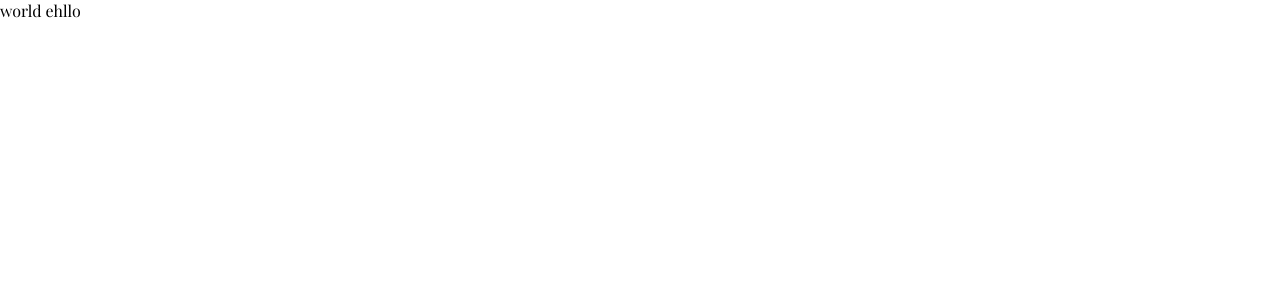
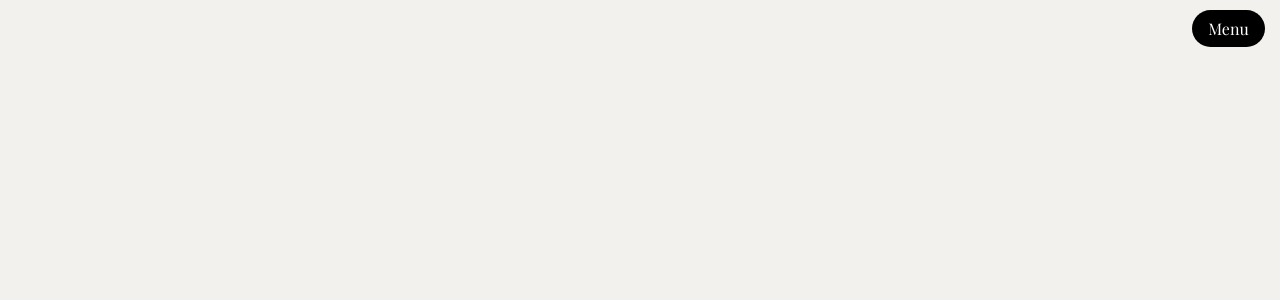
Before and after one commit to gtzjesus/JesicaArreola, a React (Vite) app: page / in a window 1280 px wide. Shown: the top 300 px of the page. Built offline with nearby package versions, Linux system fonts and the light colour scheme.

Commit message:
Starting with navigation

```diff
--- a/package.json
+++ b/package.json
@@ -14,6 +14,7 @@
     "react": "^18.2.0",
     "react-dom": "^18.2.0",
     "react-router-dom": "^6.22.1",
+    "react-use-navigate": "^0.1.1",
     "styled-components": "^6.1.8"
   },
   "devDependencies": {
--- /dev/null
+++ b/src/navigation/Navigation.jsx
@@ -0,0 +1,81 @@
+// File: Navigation.js
+// Description: React navigation Component (header).
+// LazyLoading from React for optimization (images & web app loading time).
+// Global Styles from /src/styles/ used for global variables.
+// useNavigate react hook to navigate react router (links)
+
+// ------------------------------
+// Imports
+// ------------------------------
+// This section has all necessary imports for this component.
+
+import styled from 'styled-components';
+import { useNavigate } from 'react-router';
+
+// ------------------------------
+// Styled Componenets
+// ------------------------------
+// This section has all CSS styles configured for every HTML element.
+
+const StyledNav = styled.nav`
+  // Code logic to arrange children
+  display: flex;
+  align-items: center;
+  justify-content: space-between;
+  // Code logic for positioning fixed in all web app + header config
+  position: fixed;
+  background: transparent;
+  width: var(--width-full-window);
+  z-index: var(--z-top);
+  height: var(--height-navigation);
+  font-size: var(--font-xxxsmall);
+`;
+
+const Logo = styled.span`
+  // Code logic to arrange children
+  padding: 0 0 0 var(--padding-small);
+
+  // Code logic to modify logo
+  height: var(--logo-height);
+`;
+
+const Menu = styled.a`
+  // Code logic for contact link a element
+  display: inline-block;
+  padding: 8px 16px;
+  background-color: black;
+  color: white;
+  border-radius: 20px; /* Adjust the value to control the roundness of the button */
+  text-align: center;
+  text-decoration: none;
+  margin: 0 var(--padding-xsmall);
+`;
+
+// ------------------------------
+// Component
+// ------------------------------
+// This section has our React Component which handles the hook data
+
+function Navigation() {
+  // Grab react hook to navigate the router
+  const navigate = useNavigate();
+
+  // Handles the navigation to home page
+  function handleHome() {
+    navigate('/');
+  }
+  return (
+    <>
+      {/* <!-- Nav Container , the header --> */}
+      <StyledNav>
+        {/* <!--  Container for logo and title --> */}
+        <Logo onClick={handleHome}></Logo>
+        {/* <!-- Menu Container for links --> */}
+        <Menu>Menu</Menu>
+      </StyledNav>
+    </>
+  );
+}
+
+// Export the Component (reusable)
+export default Navigation;
--- a/src/pages/home/Home.jsx
+++ b/src/pages/home/Home.jsx
@@ -1,5 +1,11 @@
+import Navigation from '../../navigation/Navigation';
+
 function Home() {
-  return <div>world ehllo</div>;
+  return (
+    <>
+      <Navigation />
+    </>
+  );
 }
 
 export default Home;
--- a/src/styles/App.css
+++ b/src/styles/App.css
@@ -5,4 +5,5 @@
   padding: 0;
   text-decoration: none;
   color: inherit;
+  background-color: var(--color-tan);
 }
--- a/src/styles/GlobalStyles.js
+++ b/src/styles/GlobalStyles.js
@@ -42,7 +42,7 @@ const GlobalStyles = createGlobalStyle`
     --color-white: #ffff;
     --color-blue: #455e71;
     --color-green: #6A7744;
-    --color-tan: #EDDBDB;
+    --color-tan: #F2F1ED;
     --color-purple: #6B4C8A;
 
     /* Text Size */
```
Also changed, not shown: 1 other file (tests, documents, lock files or other folders).
